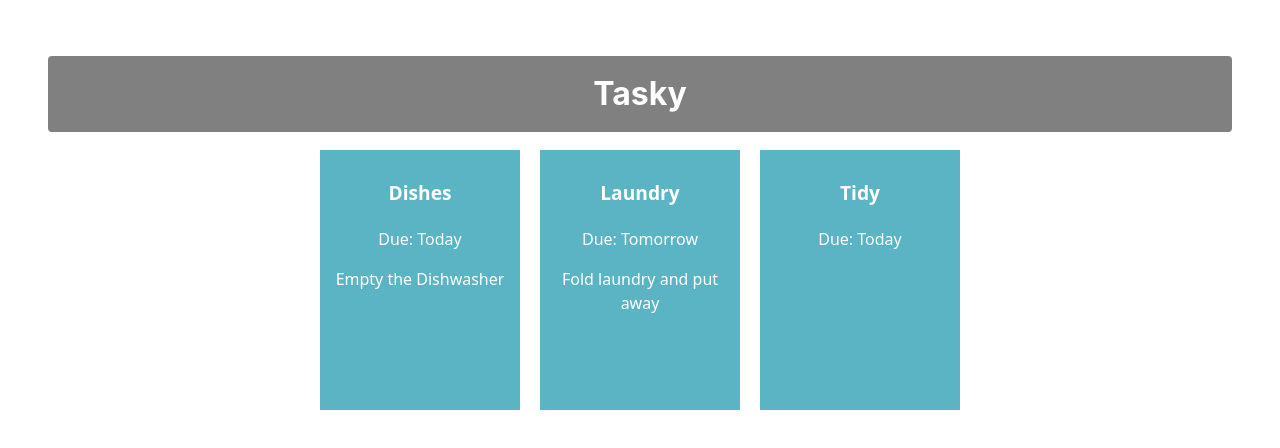
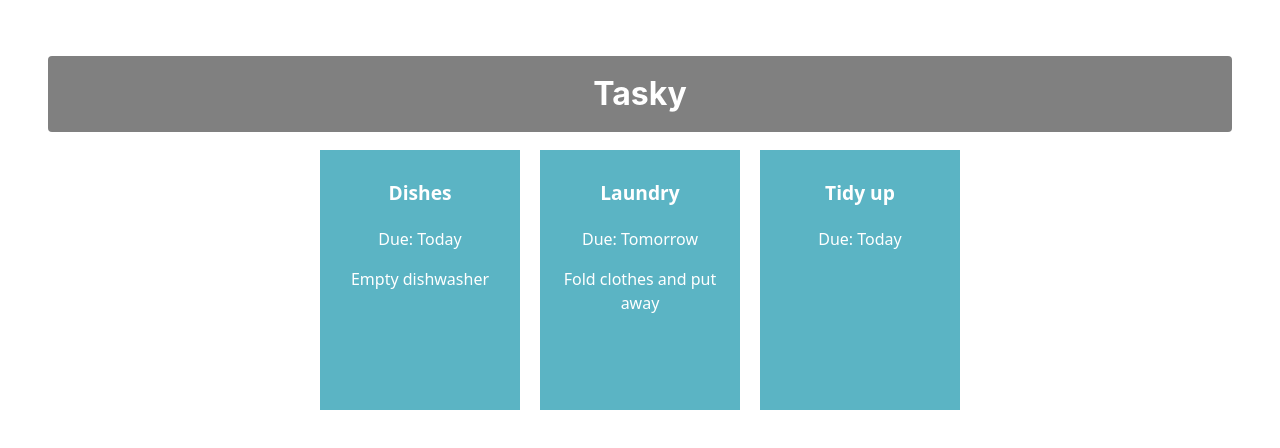
Before and after one commit to Nathanial014/react-basics-labs, a React (Vite) app in the folder tasky/: page / in a window 1280 px wide. Shown: the top 448 px of the page. Built offline with nearby package versions, Linux system fonts and the light colour scheme.

Commit message:
Added task state

```diff
--- a/tasky/src/App.jsx
+++ b/tasky/src/App.jsx
@@ -1,15 +1,24 @@
 import './App.css'
 import Task from './components/Task';
+import React, { useState } from 'react';
 
 function App() {
-  return (
-    <div className='container'>
+  const [ taskState, setTaskState ] = useState({
+    tasks: [
+      { title: "Dishes", description: "Empty dishwasher", deadline: "Today" },
+      { title: "Laundry", description: "Fold clothes and put away", deadline: "Tomorrow" },
+      { title: "Tidy up", deadline: "Today" }
+    ]
+  })
+    return (
+    <div className="container">
       <h1>Tasky</h1>
-      <Task title="Dishes" deadline="Today" description="Empty the Dishwasher"/>
-      <Task title="Laundry" deadline="Tomorrow" description="Fold laundry and put away"/>
-      <Task title="Tidy" deadline="Today" />
+      <Task title={taskState.tasks[0].title} deadline={taskState.tasks[0].deadline} description={taskState.tasks[0].description} />
+      <Task title={taskState.tasks[1].title} deadline={taskState.tasks[1].deadline} description={taskState.tasks[1].description} />
+      <Task title={taskState.tasks[2].title} deadline={taskState.tasks[2].deadline} description={taskState.tasks[2].description} />
     </div>
   );
+
 }
 
 export default App
```
